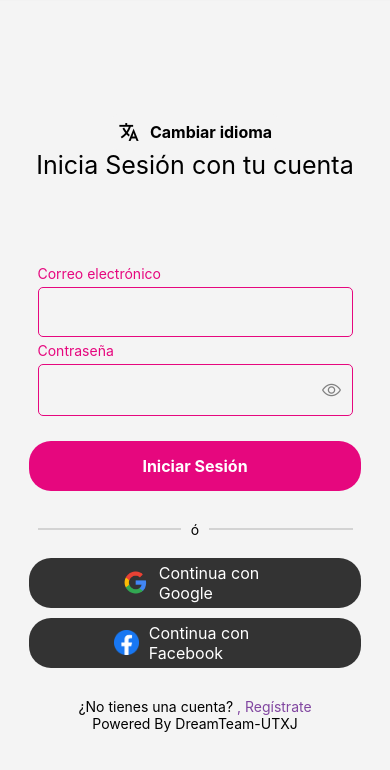
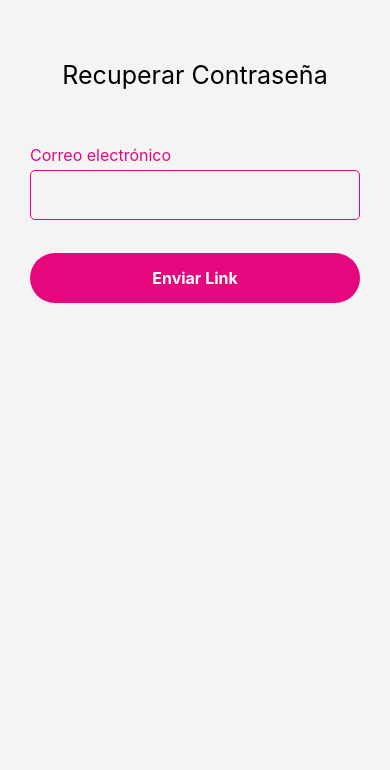
Before and after one commit to XicoNemi/mobile-app, a React Native app: screen /PasswordRecoveryScreen in a window 390 px wide. Shown: the top 770 px of the page. Built offline with nearby package versions, Linux system fonts and the light colour scheme.

Commit message:
fix: implement password recovery screen in English

```diff
--- a/app/lenguage/LanguageProvider.jsx
+++ b/app/lenguage/LanguageProvider.jsx
@@ -11,15 +11,14 @@ const LanguageProvider = {
         itineraries: "Itineraries",
         myProfile: "My profile",
         logOut: "Log out",
-      }
+      },
     },
-      AlertMessagelogOut:{
-          title:"Log ou",
-          message:"Are you sure you want to log out?",
-          confirmButtonTitle:"Yes",
-          cancelButtonTitle:"No"
-      }
-    ,
+    AlertMessagelogOut: {
+      title: "Log ou",
+      message: "Are you sure you want to log out?",
+      confirmButtonTitle: "Yes",
+      cancelButtonTitle: "No",
+    },
     LoginScreen: {
       title: "Login with your account",
       loginButton: "Login",
@@ -64,6 +63,12 @@ const LanguageProvider = {
           dateFormat: "Please enter the date in DD-MM-YYYY format.",
         },
       },
+      recoverPassword: "Recover Password",
+      sendLink: "Send link",
+      passwordRecoveryMessage:
+        "We have sent you an email with instructions to reset your password.",
+      messageRecoveryIndication:
+        "Please check your spam folder if you haven't received it.",
     },
     HomeScreen: {
       start: "Start",
@@ -96,13 +101,13 @@ const LanguageProvider = {
         itineraries: "Itinerarios",
         myProfile: "Mi perfil",
         logOut: "Cerrar sesión",
-      }
+      },
     },
-      AlertMessagelogOut:{
-          title:"Cerrar Sesión",
-          message:"¿Estás seguro de que deseas cerrar la sesión?",
-          confirmButtonTitle:"Si",
-          cancelButtonTitle:"No"
+    AlertMessagelogOut: {
+      title: "Cerrar Sesión",
+      message: "¿Estás seguro de que deseas cerrar la sesión?",
+      confirmButtonTitle: "Si",
+      cancelButtonTitle: "No",
     },
     LoginScreen: {
       title: "Inicia Sesión con tu cuenta",
@@ -148,6 +153,12 @@ const LanguageProvider = {
           dateFormat: "Por favor ingrese la fecha en formato DD-MM-AAAA.",
         },
       },
+      recoverPassword: "Recuperar Contraseña",
+      sendLink: "Enviar Link",
+      passwordRecoveryMessage:
+        "Te hemos enviado un correo electrónico con instrucciones para restablecer tu contraseña.",
+      messageRecoveryIndication:
+        "Por favor revisa tu carpeta de spam si no has recibido el correo.",
     },
     HomeScreen: {
       start: "Inicio",
--- a/app/navigation/auth/StackLogIn.jsx
+++ b/app/navigation/auth/StackLogIn.jsx
@@ -2,6 +2,7 @@ import React from "react";
 import { createNativeStackNavigator } from "@react-navigation/native-stack";
 import LoginScreen from "../../screens/authScreens/LoginScreen";
 import RegisterScreen from "../../screens/authScreens/RegisterScreen";
+import PasswordRecoveryScreen from "../../screens/authScreens/PasswordRecoveryScreen";
 
 const Stack = createNativeStackNavigator();
 
@@ -24,6 +25,14 @@ const StackLogin = () => {
           animation: "simple_push",
         }}
       />
+      <Stack.Screen
+        name="PasswordRecoveryScreen"
+        component={PasswordRecoveryScreen}
+        options={{
+          headerShown: false,
+          animation: "simple_push",
+        }}
+      />
     </Stack.Navigator>
   );
 };
--- a/app/screens/authScreens/LoginScreen.jsx
+++ b/app/screens/authScreens/LoginScreen.jsx
@@ -1,5 +1,11 @@
 import React, { useState, useEffect } from "react";
-import { View, Text, StyleSheet, TouchableOpacity, ScrollView } from "react-native";
+import {
+  View,
+  Text,
+  StyleSheet,
+  TouchableOpacity,
+  ScrollView,
+} from "react-native";
 import { useDispatch, useSelector } from "react-redux"; // Importar useDispatch y useSelector
 import { logIn } from "../../features/authSlice"; // Importar la acción logIn del slice de auth
 import LanguageProvider from "../../lenguage/LanguageProvider";
@@ -44,7 +50,6 @@ const LoginScreen = ({ navigation }) => {
       setAlertVisible(true); // Mostrar alerta de error
       return;
     }
-
     setIsLoading(true);
     try {
       const { user, token } = await api.signIn(email, password);
@@ -53,7 +58,7 @@ const LoginScreen = ({ navigation }) => {
     } catch (error) {
       // Mostrar el mensaje de error específico que vino desde el backend
       setAlertTitle("Error");
-      setAlertMessage(error.message);  // Mostrar el mensaje específico desde el backend
+      setAlertMessage(error.message); // Mostrar el mensaje específico desde el backend
       setAlertIcon("close-circle-outline");
       setAlertVisible(true); // Mostrar alerta de error
     } finally {
@@ -61,10 +66,9 @@ const LoginScreen = ({ navigation }) => {
     }
   };
 
-
   return (
     <ScrollView contentContainerStyle={styles.scrollViewContainer}>
-    <LoaderComponent
+      <LoaderComponent
         isVisible={isLoading}
         text={textsLeng.LoginScreen.messageLog}
       />
@@ -80,11 +84,22 @@ const LoginScreen = ({ navigation }) => {
         setEmail={setEmail}
         textsLeng={textsLeng}
       />
+
       <EnterPasswordComponent
         value={password}
         setPassword={setPassword}
         textsLeng={textsLeng}
       />
+
+      <Text style={styles.PasswordRecoveryScreen}>
+        {" "}
+        <Text
+          style={styles.PasswordRecoveryScreenLink}
+          onPress={() => navigation.navigate("PasswordRecoveryScreen")}
+        >
+          {textsLeng.LoginScreen.rememberMe}{" "}
+        </Text>
+      </Text>
 
       <TouchableOpacity style={styles.loginButton} onPress={handleLogin}>
         <Text style={styles.buttonText}>
@@ -159,7 +174,7 @@ const styles = StyleSheet.create({
     marginVertical: 10,
     width: "95%",
     height: 50,
-    marginTop: 25,
+    marginTop: 20,
   },
   buttonText: {
     color: "white",
@@ -188,9 +203,16 @@ const styles = StyleSheet.create({
   registerLink: {
     color: Colors.events,
   },
+  PasswordRecoveryScreen: {
+    marginTop: 15,
+    color: "black",
+  },
+  PasswordRecoveryScreenLink: {
+    color: Colors.events,
+  },
   footerText: {
     position: "static",
-    top: 110,
+    top: 100,
     color: "black",
   },
   languageSwitcher: {
--- /dev/null
+++ b/app/screens/authScreens/PasswordRecoveryScreen.jsx
@@ -0,0 +1,184 @@
+import React, { useState, useEffect } from "react";
+import {
+  View,
+  Text,
+  TextInput,
+  StyleSheet,
+  TouchableOpacity,
+} from "react-native";
+import Colors from "../../utils/Colors";
+import SizeConstants from "../../utils/SizeConstants";
+import AssignLenguaje from "../../lenguage/AssignLenguage";
+import LanguageProvider from "../../lenguage/LanguageProvider";
+import LoaderComponent from "../../components/generals/LoaderComponent"; // Import LoaderComponent
+
+const PasswordRecoveryScreen = ({}) => {
+  const [email, setEmail] = useState("");
+  const [error, setError] = useState("");
+  const [isValidEmail, setIsValidEmail] = useState(false);
+  const [typingTimeout, setTypingTimeout] = useState(null);
+  const [showMessage, setShowMessage] = useState(false);
+  const [loading, setLoading] = useState(false); // State for loader visibility
+  const [textsLeng, setTextsLeng] = useState(LanguageProvider.spa);
+
+  useEffect(() => {
+    AssignLenguaje(setTextsLeng);
+  }, []);
+
+  const handleEmailChange = (value) => {
+    setEmail(value);
+
+    if (typingTimeout) clearTimeout(typingTimeout);
+
+    if (error) {
+      setError("");
+    }
+
+    setTypingTimeout(
+      setTimeout(() => {
+        verifyEmail(value);
+      }, 2000)
+    );
+  };
+
+  const verifyEmail = (value) => {
+    const emailPattern = /^[^\s@]+@[^\s@]+\.[^\s@]+$/;
+    if (!value) {
+      setError(textsLeng.LoginScreen.enterEmail.texts.errorNext);
+      setIsValidEmail(false);
+    } else if (!emailPattern.test(value)) {
+      setError(textsLeng.LoginScreen.enterEmail.texts.invalidEmail);
+      setIsValidEmail(false);
+    } else {
+      setError("");
+      setIsValidEmail(true);
+    }
+  };
+
+  const handleSendLink = () => {
+    if (!email.trim()) {
+      setError(textsLeng.LoginScreen.enterEmail.texts.errorNext);
+      return;
+    }
+
+    if (isValidEmail) {
+      setLoading(true); // Show loader
+      setTimeout(() => {
+        setLoading(false); // Hide loader after sending link
+        setShowMessage(true);
+      }, 2000); // Simulate a delay for sending the link
+    } else {
+      setError(textsLeng.LoginScreen.enterEmail.texts.invalidEmail);
+    }
+  };
+
+  return (
+    <View style={styles.container}>
+      <Text style={styles.title}>
+        {textsLeng.RegisterScreen.recoverPassword}
+      </Text>
+
+      <Text style={styles.label}>{textsLeng.LoginScreen.email}</Text>
+      <TextInput
+        style={[
+          styles.input,
+          { borderColor: isValidEmail ? Colors.routes : Colors.primary },
+        ]}
+        placeholderTextColor="#AAAAAA"
+        value={email}
+        onChangeText={handleEmailChange}
+        keyboardType="email-address"
+      />
+      {error ? <Text style={styles.errorText}>{error}</Text> : null}
+
+      {showMessage && (
+        <View style={styles.messageContainer}>
+          <Text style={styles.messageText}>
+            {textsLeng.RegisterScreen.passwordRecoveryMessage}
+          </Text>
+          <Text style={styles.messageText1}>
+            {textsLeng.RegisterScreen.messageRecoveryIndication}
+          </Text>
+        </View>
+      )}
+
+      <TouchableOpacity style={styles.button} onPress={handleSendLink}>
+        <Text style={styles.buttonText}>
+          {textsLeng.RegisterScreen.sendLink}
+        </Text>
+      </TouchableOpacity>
+
+      <LoaderComponent isVisible={loading} text="Enviando link" />
+    </View>
+  );
+};
+
+const styles = StyleSheet.create({
+  container: {
+    flex: 1,
+    backgroundColor: "#F4F4F4",
+    paddingHorizontal: 30,
+    justifyContent: "flex-start",
+  },
+  title: {
+    fontSize: SizeConstants.subtitles,
+    color: Colors.primaryText,
+    textAlign: "center",
+    marginBottom: 55,
+    marginTop: 60,
+  },
+  label: {
+    fontSize: SizeConstants.texts,
+    color: Colors.primary,
+    marginBottom: 5,
+  },
+  input: {
+    height: 50,
+    borderWidth: 1,
+    borderRadius: 5,
+    paddingHorizontal: 10,
+    fontSize: SizeConstants.texts,
+    color: Colors.primaryText,
+    marginBottom: 8,
+  },
+  errorText: {
+    color: "red",
+    fontSize: SizeConstants.texts - 5,
+    marginTop: -4,
+    marginBottom: 8,
+  },
+  messageContainer: {
+    backgroundColor: Colors.primaryLight,
+    padding: 30,
+    borderRadius: 10,
+    marginBottom: 15,
+    marginTop: 20,
+  },
+  messageText: {
+    color: "white",
+    fontSize: SizeConstants.texts,
+    textAlign: "auto",
+    marginBottom: 10,
+  },
+  messageText1: {
+    color: "white",
+    fontSize: SizeConstants.texts,
+    marginTop: 10,
+    textAlign: "auto",
+  },
+  button: {
+    backgroundColor: Colors.primary,
+    borderRadius: 25,
+    paddingVertical: 15,
+    alignItems: "center",
+    width: "100%",
+    marginTop: 25,
+  },
+  buttonText: {
+    color: "white",
+    fontSize: SizeConstants.texts,
+    fontWeight: "bold",
+  },
+});
+
+export default PasswordRecoveryScreen;
```
